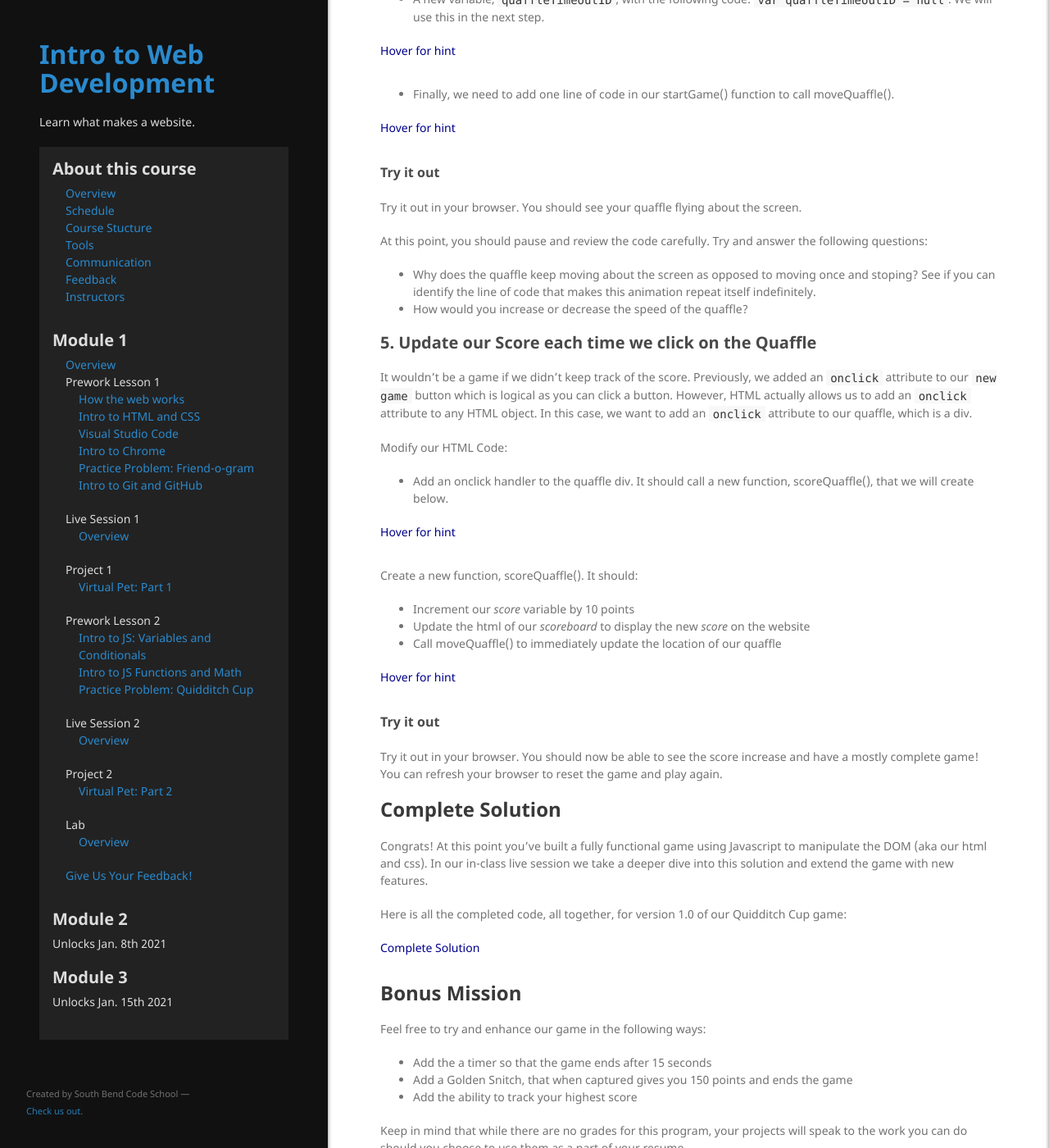
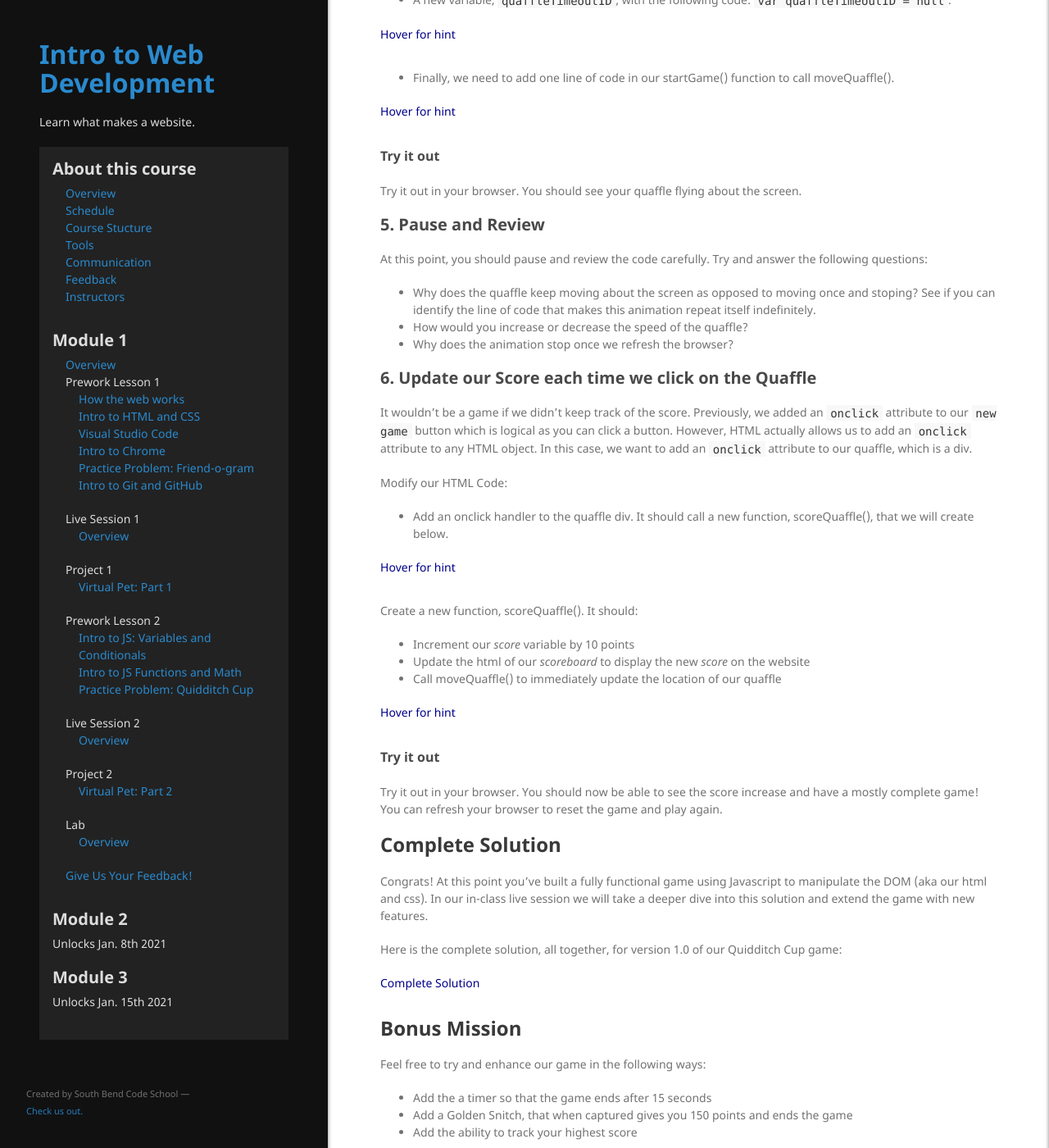
Before and after one commit to south-bend-code-works/intro-to-web-dev, a Jekyll site: the page built from lessons/module1/pp-quidditch.md, in a window 1280 px wide and 1400 px high, scrolled down 5756 px. Shown: the whole window at 82% size. Built offline with Jekyll 4.4.1, drawn with Linux system fonts in a browser that asks for light colours; our own code applies the rules of GitHub Pages for plain Markdown files; some of the changed text lies outside the part shown.

Commit message:
minor tweaks

````diff
--- a/lessons/module1/pp-quidditch.md
+++ b/lessons/module1/pp-quidditch.md
@@ -96,7 +96,8 @@ We will practice following concepts in this lesson:
 
 #### Try it out
 * Save the file and go to your desktop where you can see the folder `quidditch-cup`. Click into it and right-click on the `index.html` and open with Chrome (or whatever browser you have).
-* You should see our `Quidditch Cup` application, however clicking on _new game_ shouldn't do anything yet.
+* You should see our `Quidditch Cup` application.
+* Clicking on the _new game_ button shouldn't do anything yet.
 
 ### 2. Download and add the supporting files we will need to your project folder
 Download the images we will use in our game:
@@ -227,9 +227,9 @@ function moveQuaffle() {
 }
 ```
 
-Next, we need to add some variables that this function uses to animate the quaffle.  Add the following variables at the top of our script:
+Next, we need to add some variables that this function uses to the top of our script:
 * A new variable, `quaffleSpeed`, that is set to 1500 milliseconds (1.5 seconds)
-* A new variable, `quaffleTimeoutID`, with the following code: `var quaffleTimeoutID = null`.  We will use this in the next step.
+* A new variable, `quaffleTimeoutID`, with the following code: `var quaffleTimeoutID = null`.
 
 <div class="hint">Hover for hint</div>
 
@@ -286,19 +286,21 @@ Next, we need to add some variables that this function uses to animate the quaff
     // Make our quaffle objects visibile. Note that we initially set them to be invisible in our CSS above.
     quaffle.style.visibility = "visible";
 
-    // move the quaffle
-    moveQuaffle(); //ADD THIS LINE OF CODE TO START MOVING THE QUAFFLE.
+    //ADD THIS LINE OF CODE TO START MOVING THE QUAFFLE.
+    moveQuaffle();
   }
 ```
 
 #### Try it out
 Try it out in your browser.  You should see your quaffle flying about the screen.
 
+### 5. Pause and Review
 At this point, you should pause and review the code carefully.  Try and answer the following questions:
 * Why does the quaffle keep moving about the screen as opposed to moving once and stoping?  See if you can identify the line of code that makes this animation repeat itself indefinitely.
 * How would you increase or decrease the speed of the quaffle?
+* Why does the animation stop once we refresh the browser?
 
-### 5. Update our Score each time we click on the Quaffle
+### 6. Update our Score each time we click on the Quaffle
 
 It wouldn't be a game if we didn't keep track of the score.  Previously, we added an `onclick` attribute to our `new game` button which is logical as you can click a button.  However, HTML actually allows us to add an `onclick` attribute to any HTML object.  In this case, we want to add an `onclick` attribute to our quaffle, which is a div.
 
@@ -346,9 +348,9 @@ Try it out in your browser.  You should now be able to see the score increase an
 
 ## Complete Solution
 
-Congrats!  At this point you've built a fully functional game using Javascript to manipulate the DOM (aka our html and css).  In our in-class live session we take a deeper dive into this solution and extend the game with new features.
+Congrats!  At this point you've built a fully functional game using Javascript to manipulate the DOM (aka our html and css).  In our in-class live session we will take a deeper dive into this solution and extend the game with new features.
 
-Here is all the completed code, all together, for version 1.0 of our Quidditch Cup game:
+Here is the complete solution, all together, for version 1.0 of our Quidditch Cup game:
 
 <div class="hint">Complete Solution</div>
 
````
Also changed, not shown: other parts of lessons/module1/pp-quidditch.md (+3 -4 lines).
